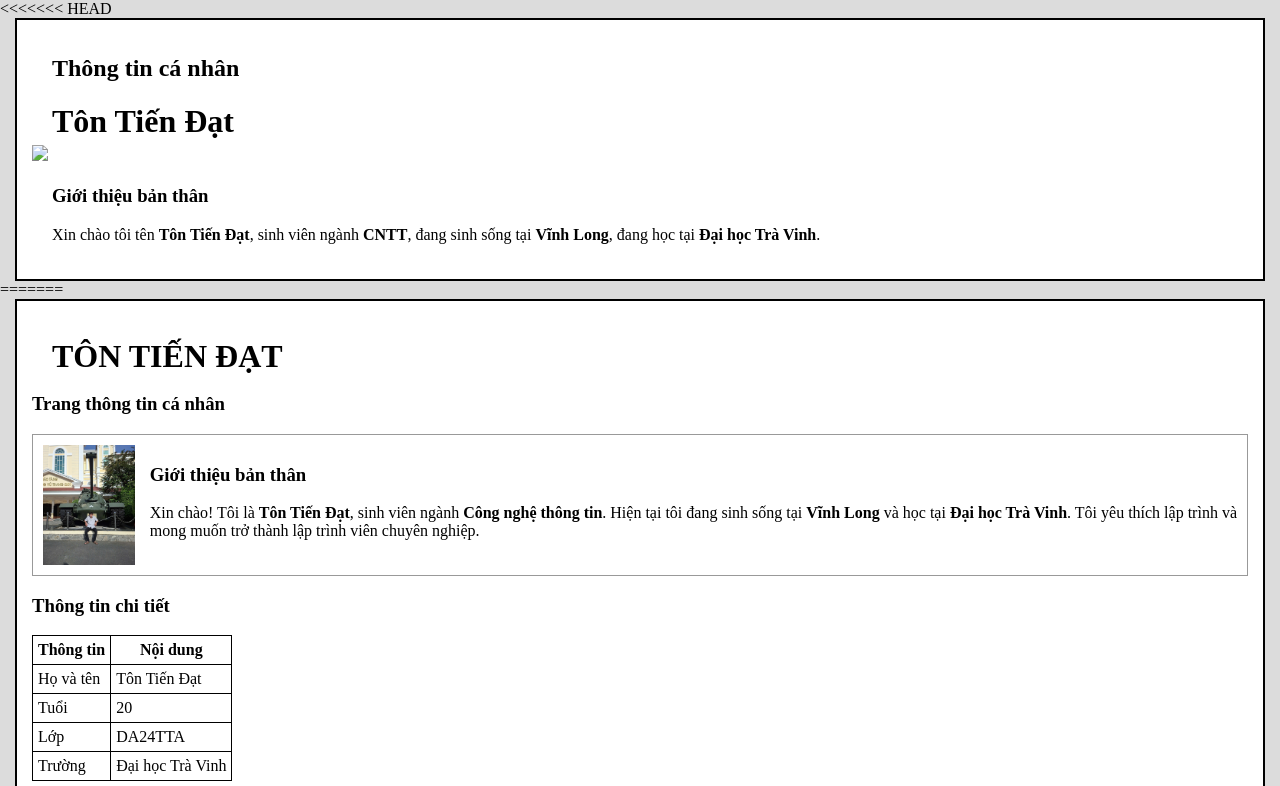
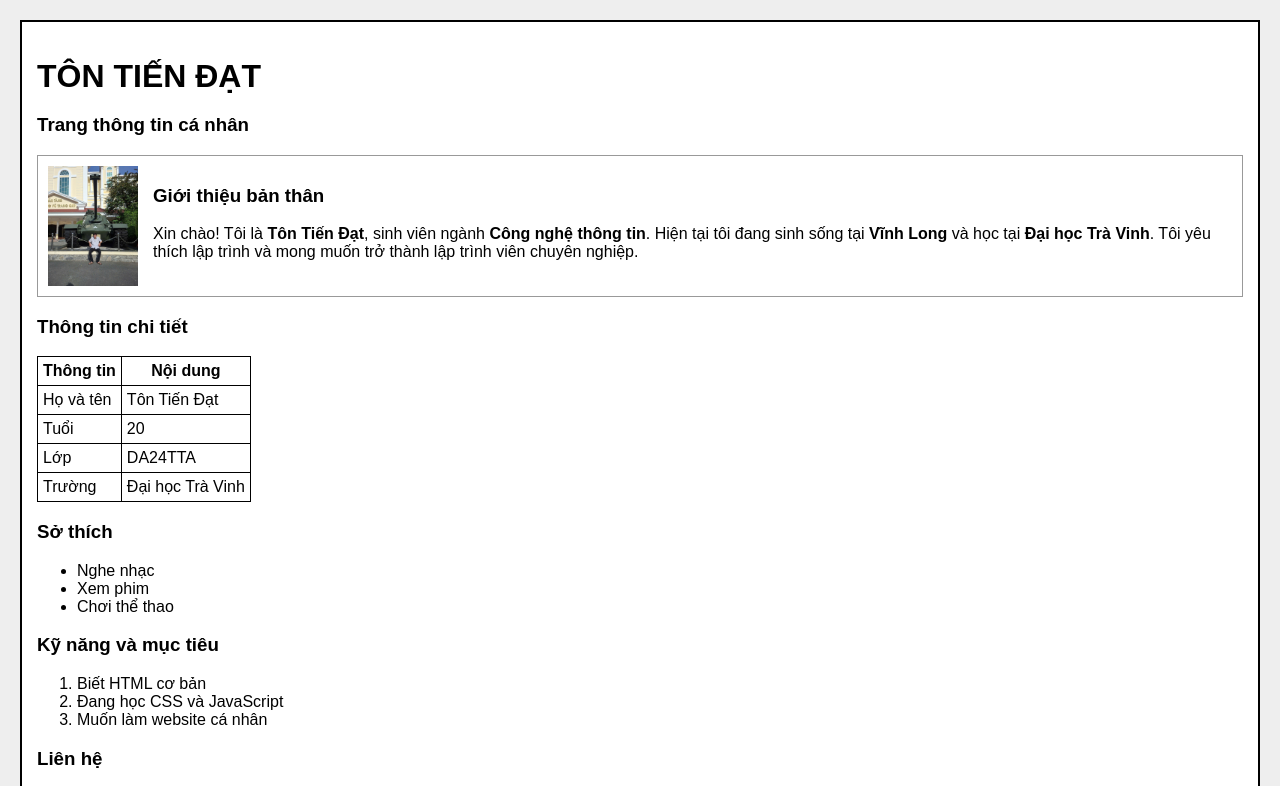
Before and after one commit to TontienDat/my-project-da24tta, a plain HTML site: page html/page1.html in a window 1280 px wide. Shown: the top 786 px of the page. Drawn offline with Linux system fonts and the light colour scheme.

Commit message:
cap nhat lan 2

```diff
--- a/css/style.css
+++ b/css/style.css
@@ -1,7 +1,4 @@
-<<<<<<< HEAD
-﻿
-=======
-﻿body {
+body {
     font-family: Arial, sans-serif;
     background-color: #eee;
     margin: 20px;
@@ -40,4 +37,3 @@ table, th, td {
     border: 1px solid #000;
     padding: 5px;
 }
->>>>>>> 3bc740f (cap nhat du an)
--- a/html/page1.html
+++ b/html/page1.html
@@ -2,64 +2,6 @@
 <html lang="vi">
 <head>
     <meta charset="utf-8">
-<<<<<<< HEAD
-    <title>THIẾT KẾ WEB VỚI HTML</title>
-    <style>
-        body {
-            margin: 0;
-            background-color: #dcdcdc;
-            font-family: "Times New Roman", serif;
-        }
-
-        .container {
-            width: 95%;
-            margin: auto;
-        }
-
-        h1, h2 {
-            margin-left: 20px;
-        }
-
-        /* Ảnh lớn giống hình */
-        .image-container {
-            width: 90%;
-            margin: 20px auto;
-        }
-
-        .image-container img {
-            width: 100%;
-            height: 500px;
-            object-fit: cover;
-            display: block;
-        }
-
-        .intro {
-            margin: 20px;
-        }
-    </style>
-
-</head>
-
-<body>
-
-<div class="container">
-    <h2>Thông tin cá nhân</h2>
-    <h1>Tôn Tiến Đạt</h1>
-
-    <!-- Ảnh -->
-    <div class="images-container">
-        <img src=" ..asset/images/anh.jpg">
-    </div>
-    <div class="intro">
-        <h3>Giới thiệu bản thân</h3>
-        <p>
-            Xin chào tôi tên <b>Tôn Tiến Đạt</b>, sinh viên ngành <b>CNTT</b>,
-            đang sinh sống tại <b>Vĩnh Long</b>, đang học tại <b>Đại học Trà Vinh</b>.
-        </p>
-    </div>
-</div>
-
-=======
     <title>Trang thông tin cá nhân</title>
 
     <!-- Liên kết CSS -->
@@ -131,6 +73,5 @@
 
 
 </div>
->>>>>>> 3bc740f (cap nhat du an)
 </body>
 </html>
```
